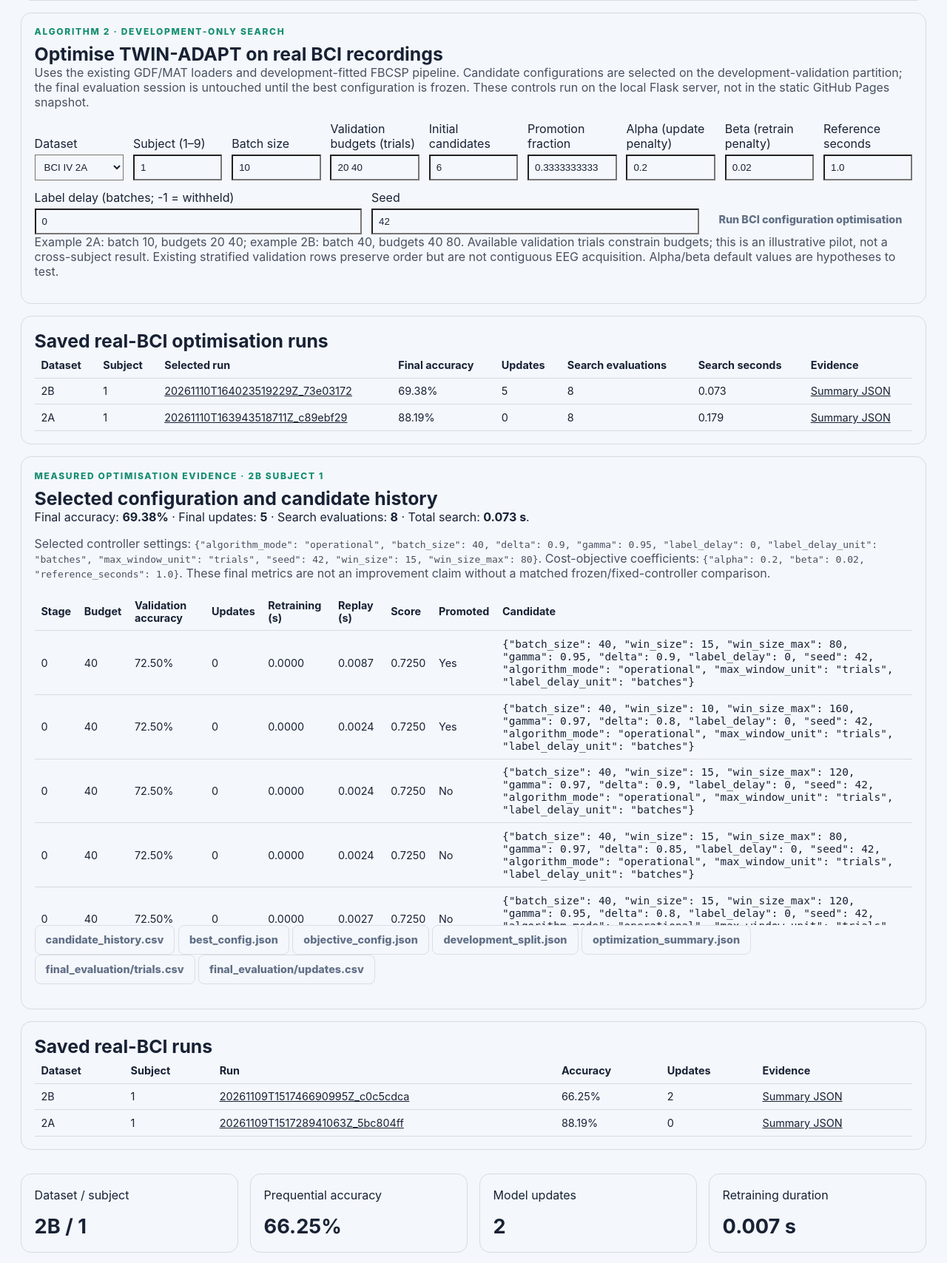
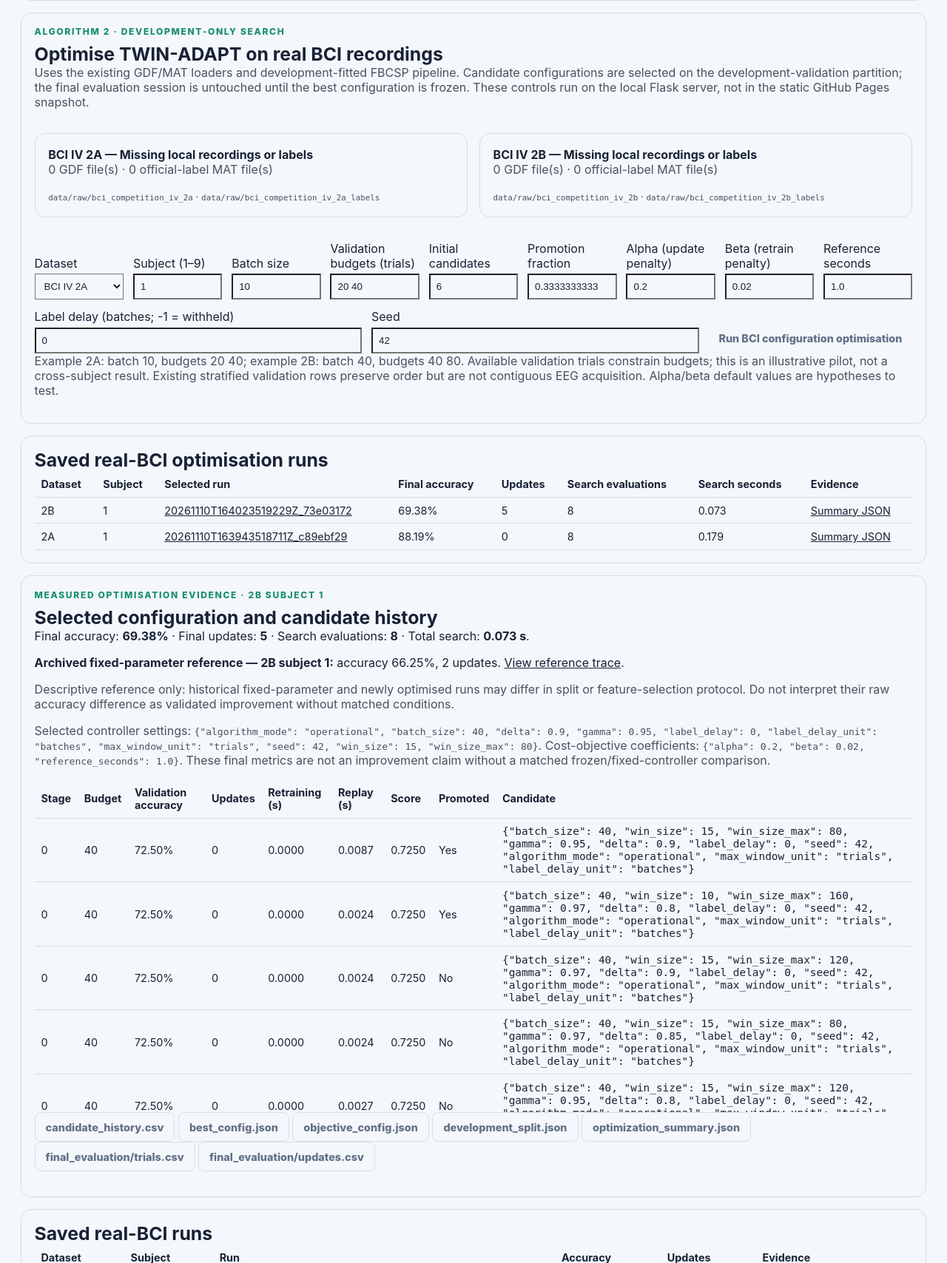
Before and after one commit to hlin863/ewma_covariate_shift_demo, a Flask app: page /results/twin-adapt in a window 1280 px wide. Shown: the part 1006-2714 px from the top of the page at 74% size. Run offline with Flask 3, Linux system fonts and the light colour scheme.

Commit message:
Expose local GDF/MAT readiness and provenance-aware fixed versus optimized reference on BCI page

```diff
--- a/templates/twin_adapt.html
+++ b/templates/twin_adapt.html
@@ -50,6 +50,15 @@
 <p class="eyebrow">Algorithm 2 · Development-only search</p>
 <h2>Optimise TWIN-ADAPT on real BCI recordings</h2>
 <p class="ta-muted">Uses the existing GDF/MAT loaders and development-fitted FBCSP pipeline. Candidate configurations are selected on the development-validation partition; the final evaluation session is untouched until the best configuration is frozen. These controls run on the local Flask server, not in the static GitHub Pages snapshot.</p>
+<div class="ta-grid" aria-label="Locally installed BCI data readiness">
+{% for dataset, info in data_readiness.items() %}
+<div class="ta-panel">
+<strong>BCI IV {{ dataset|upper }} — {{ 'GDF/MAT detected' if info.ready else 'Missing local recordings or labels' }}</strong>
+<p class="ta-muted">{{ info.gdf_count }} GDF file(s) · {{ info.label_count }} official-label MAT file(s)</p>
+<small class="ta-muted"><code>{{ info.recordings }}</code> · <code>{{ info.labels }}</code></small>
+</div>
+{% endfor %}
+</div>
 <form method="post" class="ta-fields" aria-label="Run cost-aware BCI optimisation">
 <input type="hidden" name="mode" value="optimized">
 <label>Dataset<select name="dataset"><option value="2a" {% if optimized_values.dataset=='2a' %}selected{% endif %}>BCI IV 2A</option><option value="2b" {% if optimized_values.dataset=='2b' %}selected{% endif %}>BCI IV 2B</option></select></label>
@@ -81,6 +90,10 @@
 <p class="eyebrow">Measured optimisation evidence · {{ selected_opt.dataset|upper }} subject {{ selected_opt.subject }}</p>
 <h2>Selected configuration and candidate history</h2>
 <p>Final accuracy: <strong>{{ '%.2f'|format(selected_opt.accuracy*100) }}%</strong> · Final updates: <strong>{{ selected_opt.updates }}</strong> · Search evaluations: <strong>{{ selected_opt.candidate_evaluations }}</strong> · Total search: <strong>{{ '%.3f'|format(selected_opt.search_seconds) }} s</strong>.</p>
+{% if fixed_reference %}
+<p><strong>Archived fixed-parameter reference — {{ fixed_reference.dataset|upper }} subject {{ fixed_reference.subject }}:</strong> accuracy {{ '%.2f'|format(fixed_reference.accuracy*100) }}%, {{ fixed_reference.updates }} updates. <a href="{{ url_for('twin_adapt.results',run=fixed_reference.run_id,optimized_run=selected_opt.run_id) }}">View reference trace</a>.</p>
+<p class="ta-muted">Descriptive reference only: historical fixed-parameter and newly optimised runs may differ in split or feature-selection protocol. Do not interpret their raw accuracy difference as validated improvement without matched conditions.</p>
+{% endif %}
 <p class="ta-muted">Selected controller settings: <code>{{ selected_opt.best_config|tojson }}</code>. Cost-objective coefficients: <code>{{ selected_opt.objective_config|tojson }}</code>. These final metrics are not an improvement claim without a matched frozen/fixed-controller comparison.</p>
 <div class="ta-scroll"><table class="ta-table"><thead><tr><th>Stage</th><th>Budget</th><th>Validation accuracy</th><th>Updates</th><th>Retraining (s)</th><th>Replay (s)</th><th>Score</th><th>Promoted</th><th>Candidate</th></tr></thead><tbody>
 {% for item in optimization_history %}
```
